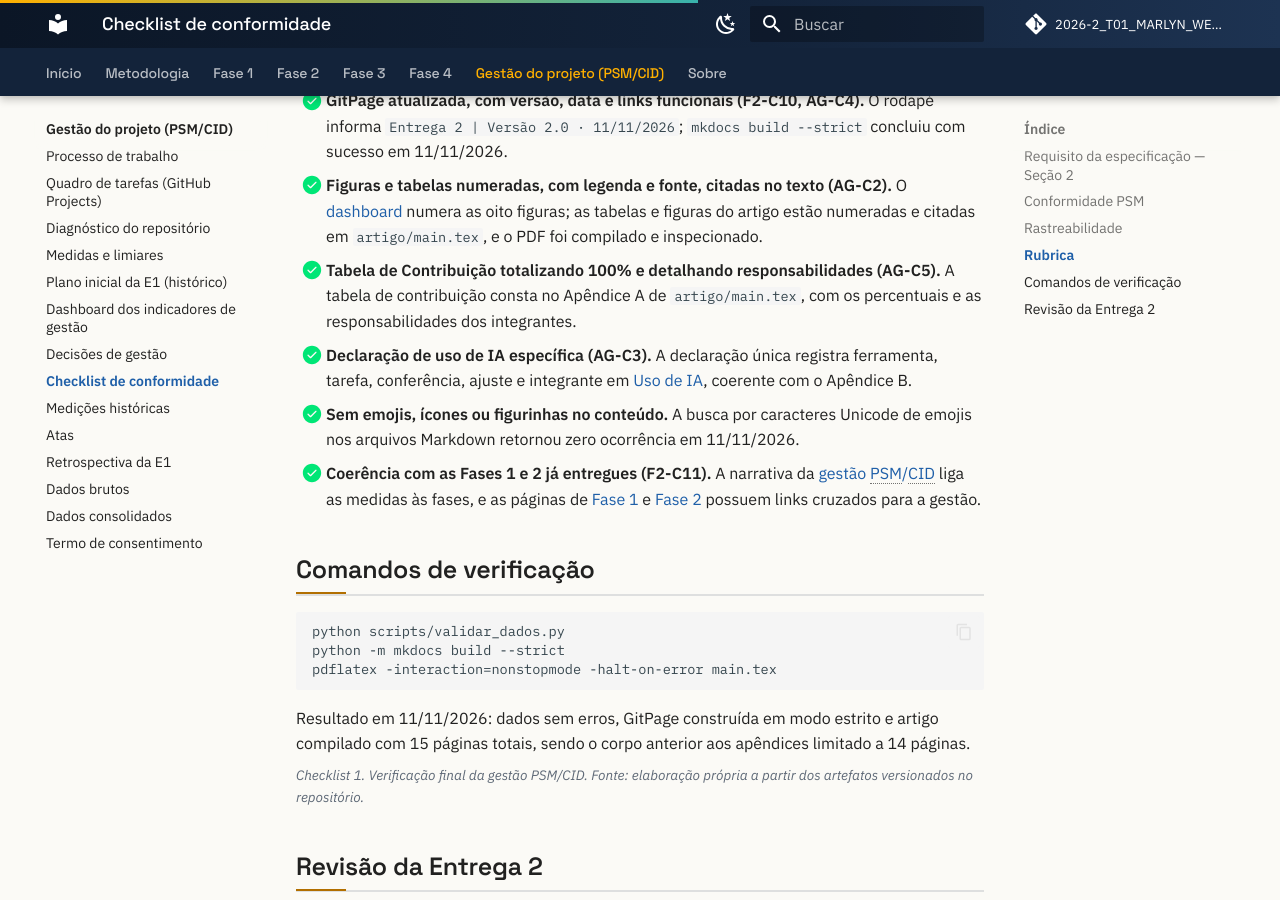
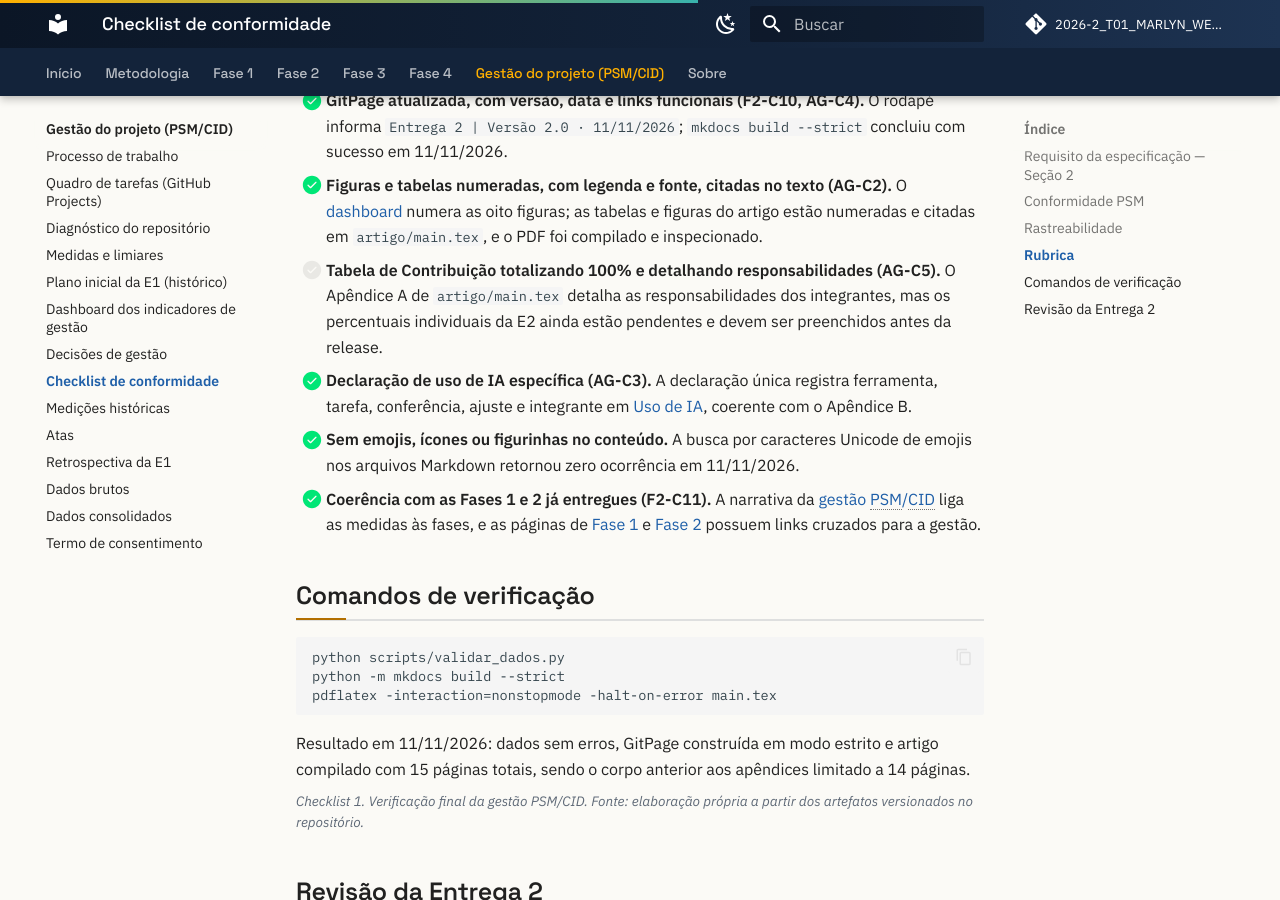
Before and after one commit to FCTE-Qualidade-de-Software-1/2026-2_T01_MARLYN_WESCOFF, an MkDocs documentation site: the page built from docs/metricas/05-checklist-entrega.md, in a window 1280 px wide and 900 px high, scrolled down 1618 px. Built offline with MkDocs 1.6.1 and Material for MkDocs 9.7.7, drawn with Linux system fonts in a browser that asks for light colours; comment, search, counter and statistics services are not loaded.

Commit message:
docs: alinhar evidências da revisão E2

```diff
--- a/docs/metricas/05-checklist-entrega.md
+++ b/docs/metricas/05-checklist-entrega.md
@@ -29,7 +29,7 @@ Somente itens comprovados por arquivo versionado ou por uma verificação reexec
 
 - [x] **GitPage atualizada, com versão, data e links funcionais (F2-C10, AG-C4).** O rodapé informa `Entrega 2 | Versão 2.0 · 11/11/2026`; `mkdocs build --strict` concluiu com sucesso em 11/11/2026.
 - [x] **Figuras e tabelas numeradas, com legenda e fonte, citadas no texto (AG-C2).** O [dashboard](dashboard.md) numera as oito figuras; as tabelas e figuras do artigo estão numeradas e citadas em `artigo/main.tex`, e o PDF foi compilado e inspecionado.
-- [x] **Tabela de Contribuição totalizando 100% e detalhando responsabilidades (AG-C5).** A tabela de contribuição consta no Apêndice A de `artigo/main.tex`, com os percentuais e as responsabilidades dos integrantes.
+- [ ] **Tabela de Contribuição totalizando 100% e detalhando responsabilidades (AG-C5).** O Apêndice A de `artigo/main.tex` detalha as responsabilidades dos integrantes, mas os percentuais individuais da E2 ainda estão pendentes e devem ser preenchidos antes da release.
 - [x] **Declaração de uso de IA específica (AG-C3).** A declaração única registra ferramenta, tarefa, conferência, ajuste e integrante em [Uso de IA](../sobre/uso-de-ia.md), coerente com o Apêndice B.
 - [x] **Sem emojis, ícones ou figurinhas no conteúdo.** A busca por caracteres Unicode de emojis nos arquivos Markdown retornou zero ocorrência em 11/11/2026.
 - [x] **Coerência com as Fases 1 e 2 já entregues (F2-C11).** A narrativa da [gestão PSM/CID](../gestao/index.md) liga as medidas às fases, e as páginas de [Fase 1](../fase-1/index.md) e [Fase 2](../fase-2/index.md) possuem links cruzados para a gestão.
--- a/docs/metricas/dados/brutos/esforco.csv
+++ b/docs/metricas/dados/brutos/esforco.csv
@@ -47,7 +47,7 @@ data,membro,fase,tipo_atividade,issue,horas,tipo_registro,observacao
 2026-11-15,Carlos Eduardo Deusdara Motta,4,analise,#72,1.5,registrado,Planilha de cálculos e script de julgamento de G1 a G3
 2026-11-15,Bernardo Broetto Brun,3,documentacao,#56,3,registrado, Seção da Fase 3 e custos estimados e realizados no artigo
 2026-11-15,Pedro Goncalves Rocha,gestao,documentacao,#59,2,registrado, Registro da DG-10 (PC1 não apresentado)
-2026-11-22,Bernardo Broetto Brun,gestao,gestao,#78,3,registrado, Declaração de IA final revisão da rubrica e preparação do PR da release E2
+2026-11-22,Bernardo Broetto Brun,gestao,gestao,#78,3,registrado,"Declaração de IA final, revisão da rubrica e preparação do PR da release E2"
 2026-11-22,Bernardo Broetto Brun,artigo,documentacao,#102,3,registrado, Remoção da gestão PSM/CID do artigo e validação das referências
 2026-11-22,Bernardo Broetto Brun,artigo,documentacao,#103,0.5,registrado, Correção da influência da docente na tabela de partes interessadas
 2026-11-22,Bernardo Broetto Brun,artigo,documentacao,#106,0.5,registrado, Remoção do valor desatualizado da DG-04 junto com a seção de gestão
```
Also changed, not shown: 1 other file.
